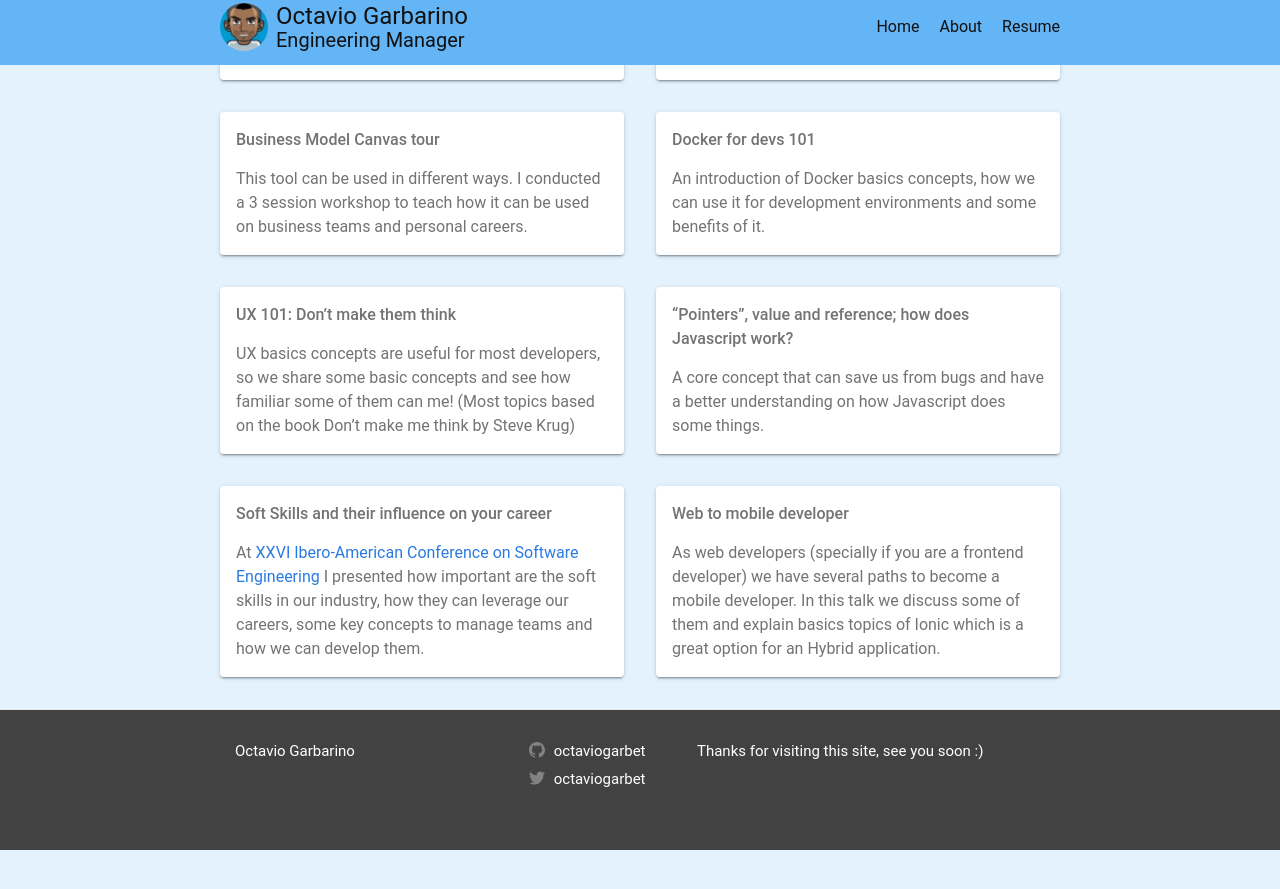
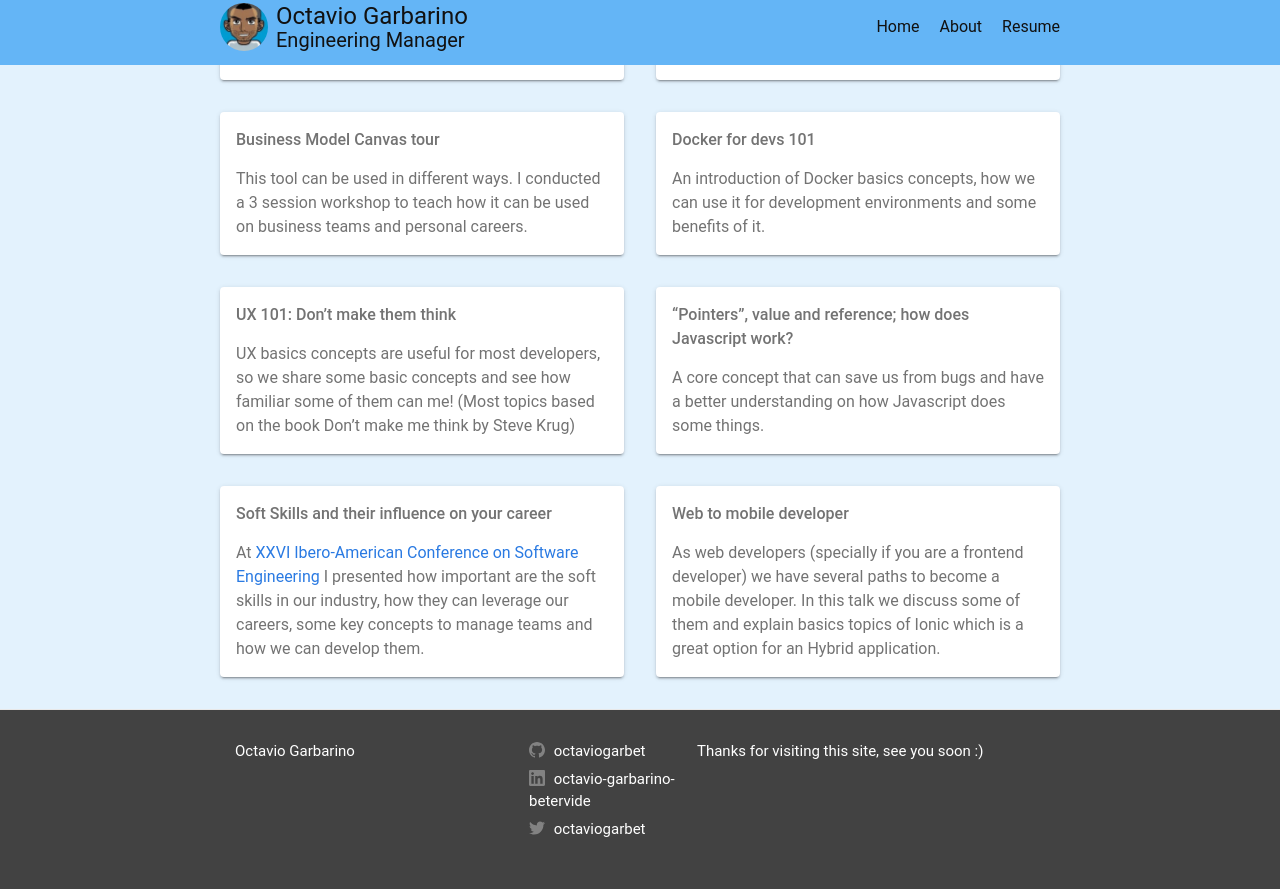
Before and after one commit to octaviogarbet/octaviogarbet.github.io, a Jekyll site: the page built from index.html, in a window 1280 px wide and 900 px high, scrolled down 468 px. Shown: the top 889 px of the window. Built offline with Jekyll 4.4.1, drawn with Linux system fonts in a browser that asks for light colours; before the commit the page ends 1318 px from its top, so only the background shows below that.

Commit message:
Add linkedin profile

```diff
--- a/_config.yml
+++ b/_config.yml
@@ -27,6 +27,7 @@ description: >- # this means to ignore newlines until "baseurl:"
   This is Octavio Garbarino personal website, in which there is his resume some useful information. Octavio is a Software Developer, Technical Lead, Engineering Manager and meetup speaker. Keep in touch!
 baseurl: "" # the subpath of your site, e.g. /blog
 url: "https://oti.noroof.dev/" # the base hostname & protocol for your site, e.g. http://example.com
+linkedin_username: octavio-garbarino-betervide
 twitter_username: octaviogarbet
 github_username:  octaviogarbet
 plugins:
```
